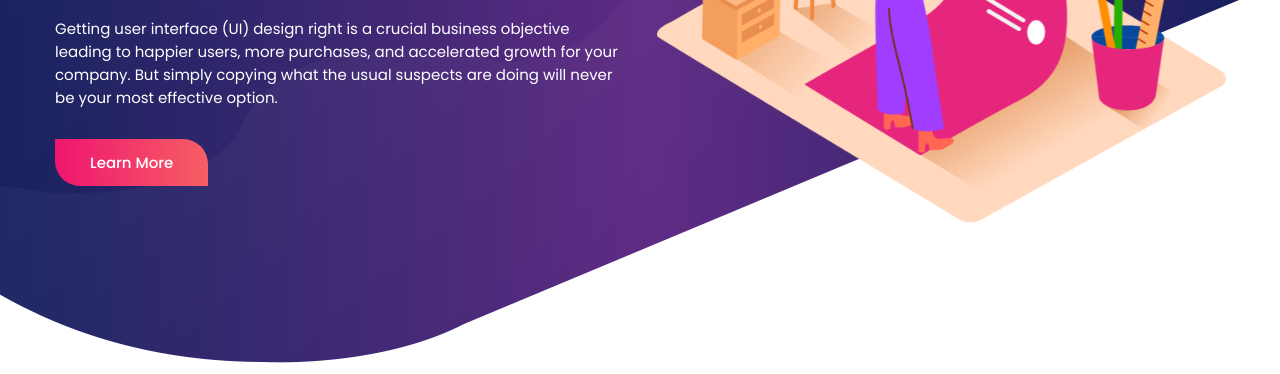
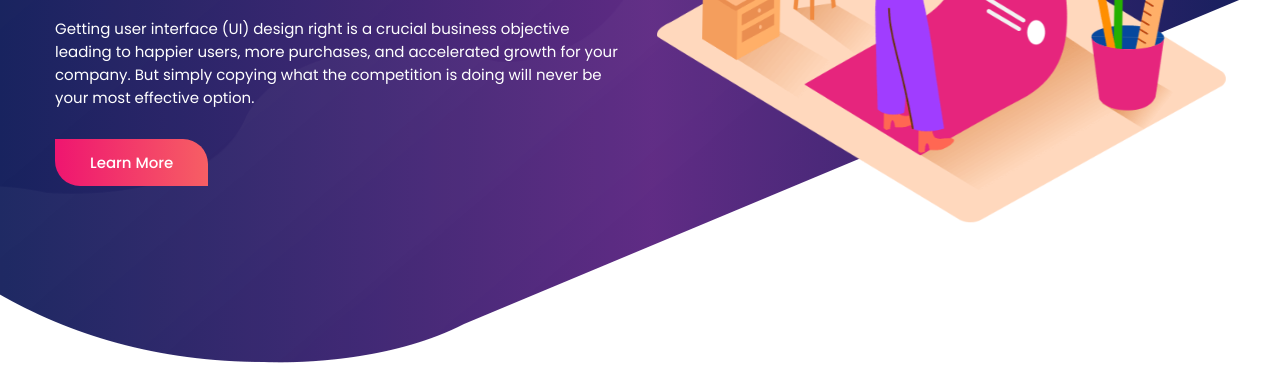
Before and after one commit to jwilliampope/sadee_site, a plain HTML site: page index.html in a window 1280 px wide. Shown: the part 426-800 px from the top of the page. Drawn offline with nearby package versions, Linux system fonts and the light colour scheme.

Commit message:
Committed all files to the repository.

```diff
--- a/index.html
+++ b/index.html
@@ -74,7 +74,7 @@
             <h2 class="h2 hero-title">Design Interfaces That Users Love</h2>
             <p class="hero-text">
               Getting user interface (UI) design right is a crucial business objective leading to happier users, more
-              purchases, and accelerated growth for your company. But simply copying what the usual suspects are doing
+              purchases, and accelerated growth for your company. But simply copying what the competition is doing
               will never be your most effective option.
             </p>
             <button class="btn">Learn More</button>
```
